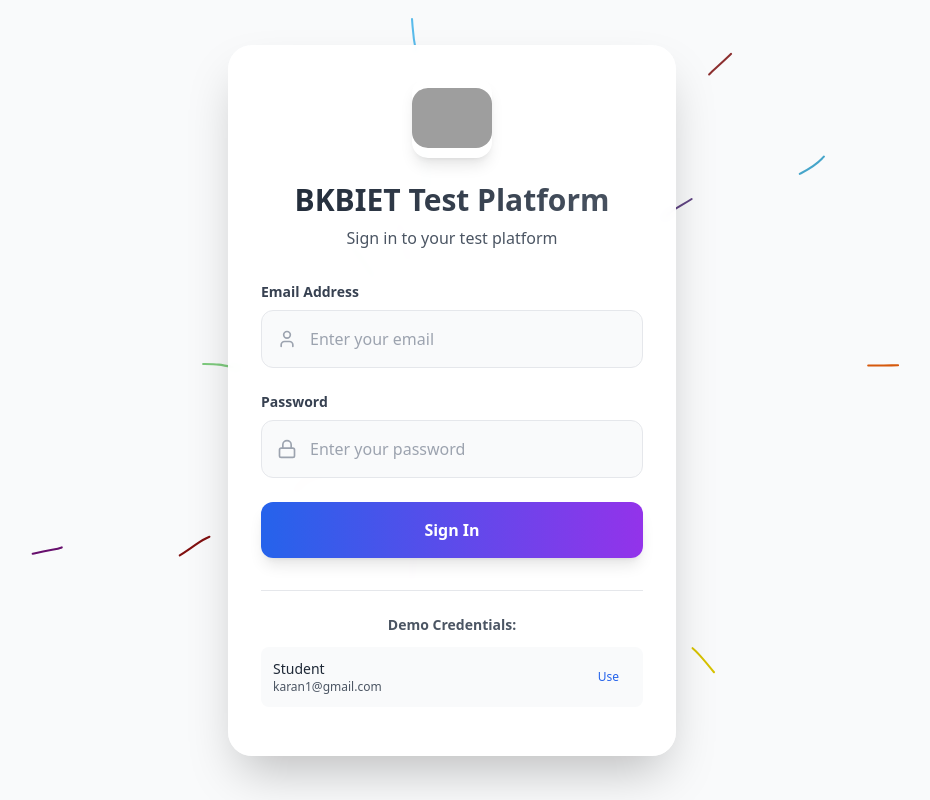
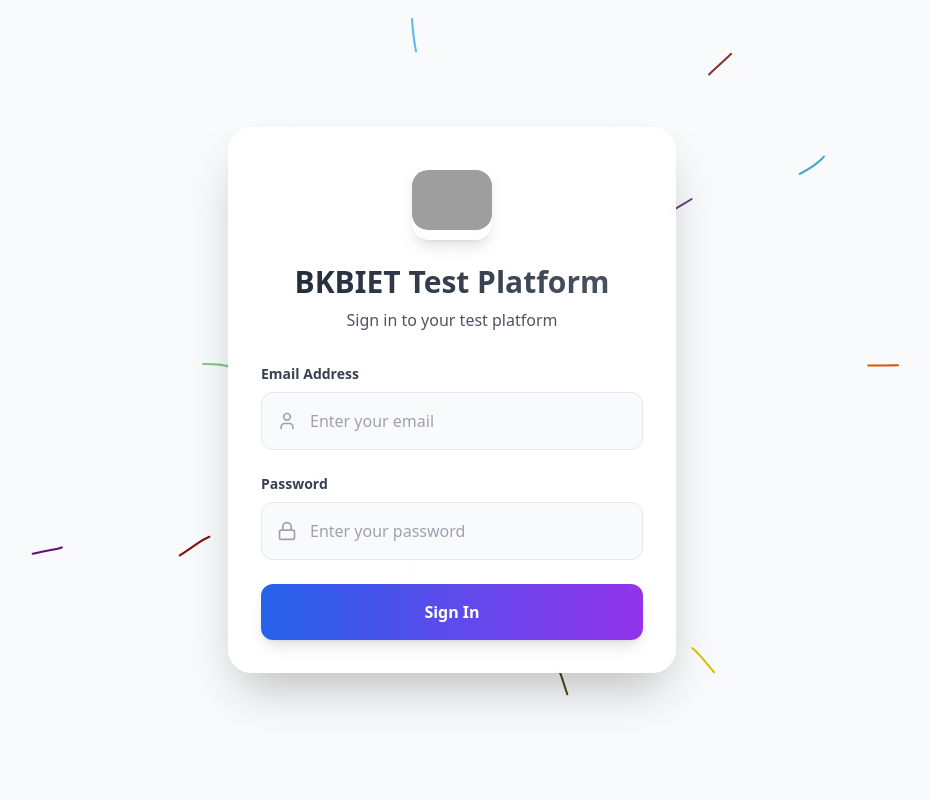
Before and after one commit to karan5772/quizApp, a React (Vite) app in the folder frontend/: page /login in a window 1280 px wide. Shown: the whole page, without its empty margins (188-1118 px from the left). Built offline with nearby package versions, Linux system fonts and the light colour scheme; grey boxes are pictures that could not be loaded.

Commit message:
removed demo creds

```diff
--- a/frontend/src/components/Login.jsx
+++ b/frontend/src/components/Login.jsx
@@ -37,7 +37,7 @@ function Login() {
 
   const demoCredentials = [
     // { role: "Admin", email: "karan@gamil.com", password: "123456" },
-    { role: "Student", email: "karan1@gmail.com", password: "1111" },
+    // { role: "Student", email: "test1@gmail.com", password: "1111" },
   ];
 
   const fillDemo = (email, password) => {
@@ -121,31 +121,6 @@ function Login() {
               )}
             </button>
           </form>
-
-          <div className="mt-8 pt-6 border-t border-gray-200">
-            <div className="text-center text-sm text-gray-600 mb-4">
-              <p className="font-semibold mb-3">Demo Credentials:</p>
-              <div className="space-y-3">
-                {demoCredentials.map((cred, index) => (
-                  <div key={index} className="bg-gray-50 rounded-lg p-3">
-                    <div className="flex items-center justify-between">
-                      <div className="text-left">
-                        <p className="font-medium text-gray-800">{cred.role}</p>
-                        <p className="text-xs text-gray-600">{cred.email}</p>
-                      </div>
-                      <button
-                        type="button"
-                        onClick={() => fillDemo(cred.email, cred.password)}
-                        className="text-blue-600 hover:text-blue-700 text-xs font-medium px-3 py-1 rounded-md hover:bg-blue-50 transition-colors"
-                      >
-                        Use
-                      </button>
-                    </div>
-                  </div>
-                ))}
-              </div>
-            </div>
-          </div>
         </div>
       </div>
     </BackgroundLines>
```
